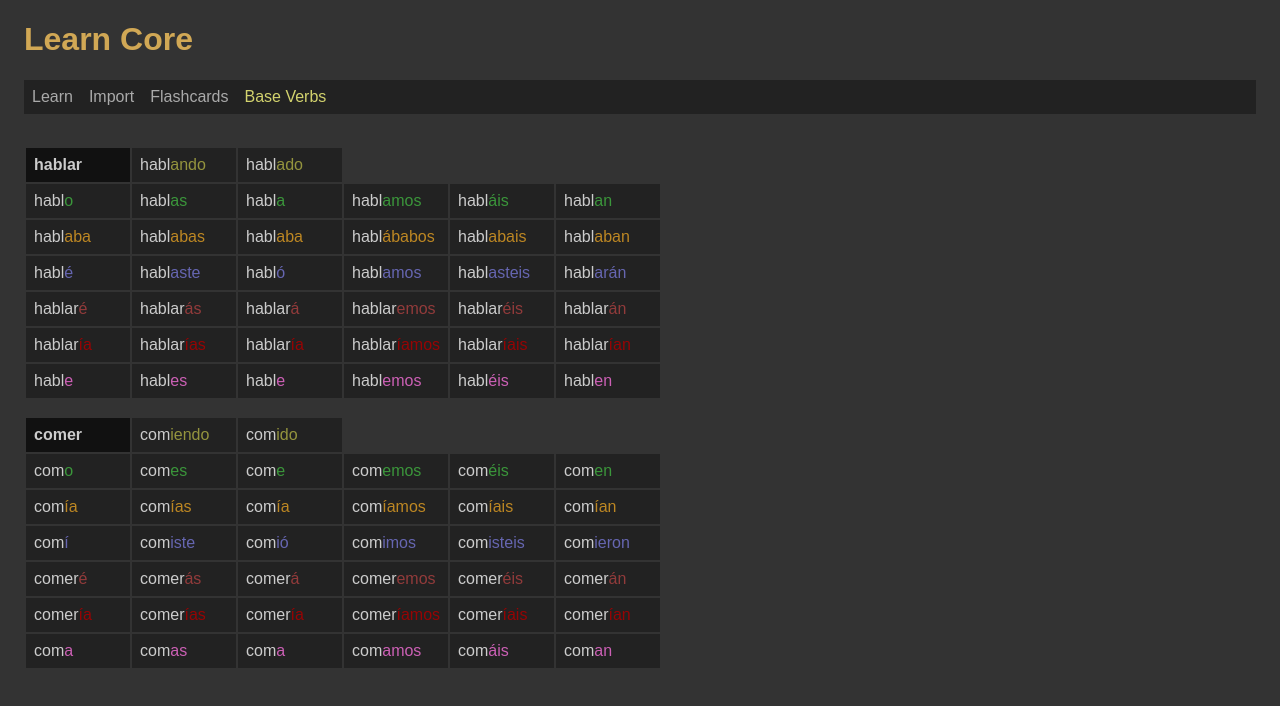
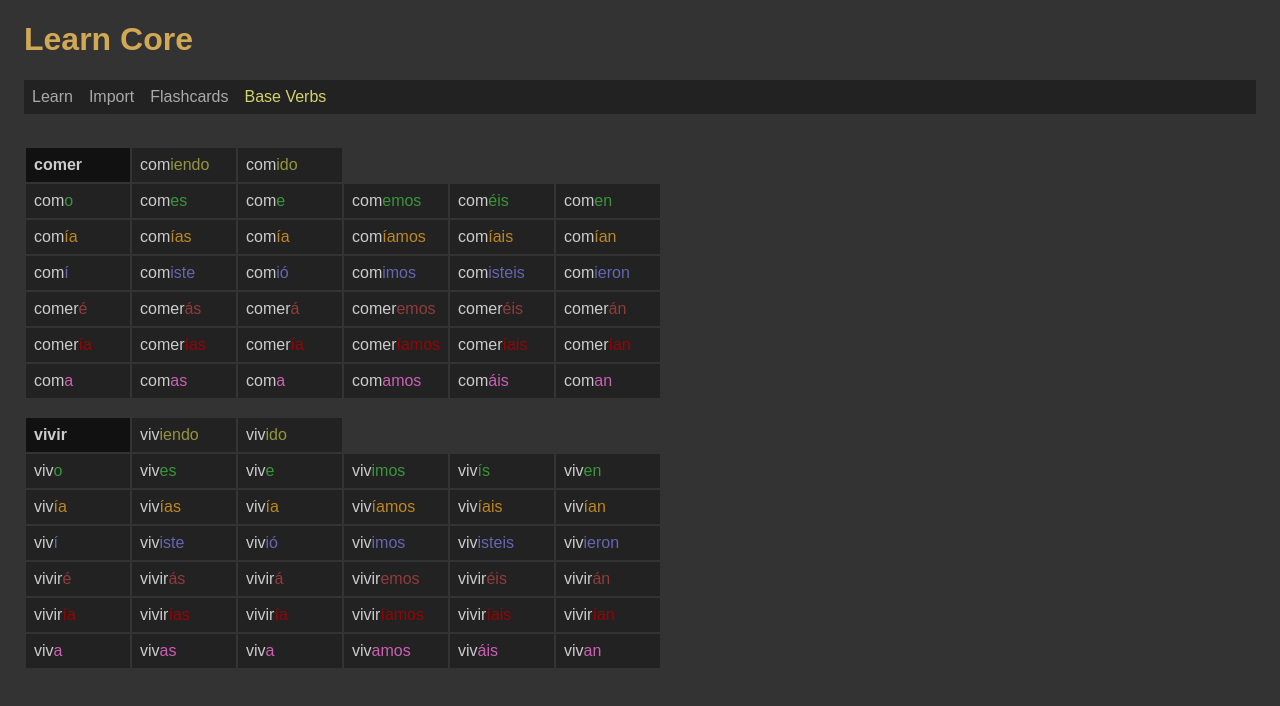
Before and after one commit to edwardtanguay/learncore, a React (Vite) app: page /baseverbs in a window 1280 px wide. Shown: the top 706 px of the page. Built offline with nearby package versions, Linux system fonts and the light colour scheme; data requests are answered from the project's data file.

Commit message:
getting regular verbs mock

```diff
--- a/src/parser.ts
+++ b/src/parser.ts
@@ -1,6 +1,4 @@
 import { IConjugatedVerb, IConjugationEndings } from "./interfaces";
-
-export const regularVerbs: string[] = ['hablar','comer'];
 
 export const verbDefinitions = `
 hablar
@@ -22,6 +20,12 @@ tener: tien-,1tengo,4-,5- ; - ; tuv- // tendr- ; tendr- ; teng- // - ; -
 
 incluir: incluy-,4-,5- ; - ; 3incluy-, 6incluy- // - ; - ; incluy- // incluyendo ; -
 `;
+
+const getRegularVerbs = (verbDefinitions: string) => {
+	return ['comer', 'vivir'];
+}
+
+export const regularVerbs: string[] = getRegularVerbs(verbDefinitions);
 
 const conjugationEndings: IConjugationEndings = {
 	ar: {
```
